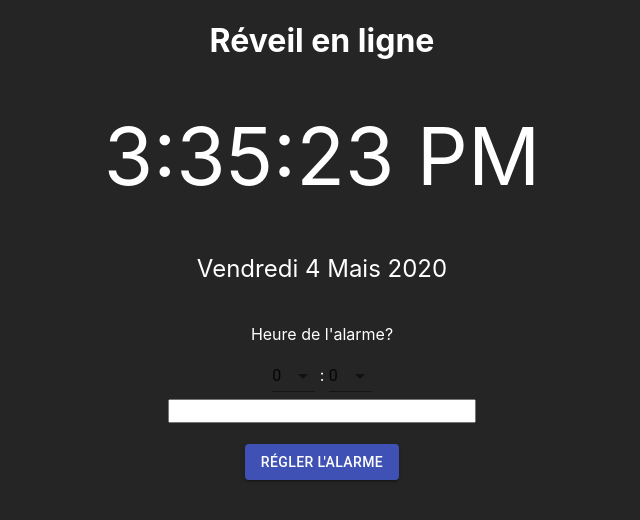
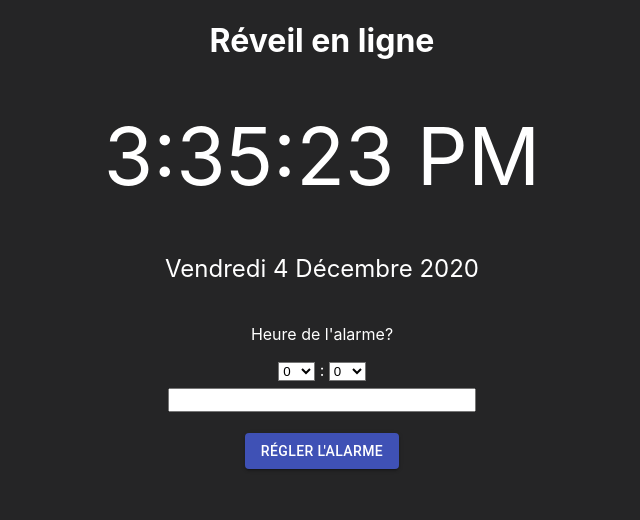
Before and after one commit to Perintos/alarm-online, a React (Create React App) app: page / in a window 1280 px wide. Shown: the top 520 px of the page, without its empty margins (318-958 px from the left). Built offline with nearby package versions, Linux system fonts and the light colour scheme.

Commit message:
correction erreur mois et ajout d'un titre onglet et backgroundcolor sur select

```diff
--- a/public/index.html
+++ b/public/index.html
@@ -24,7 +24,7 @@
       work correctly both with client-side routing and a non-root public URL.
       Learn how to configure a non-root public URL by running `npm run build`.
     -->
-    <title>React App</title>
+    <title>Alarm Online</title>
   </head>
   <body>
     <noscript>You need to enable JavaScript to run this app.</noscript>
--- a/src/App.css
+++ b/src/App.css
@@ -35,3 +35,7 @@ input {
     margin-bottom: 7px;
     margin-top: 7px;
 }
+
+.white{
+    background-color: white;
+}
--- a/src/Components/SelectHour.js
+++ b/src/Components/SelectHour.js
@@ -28,25 +28,13 @@ const SelectHour = ({setHour,setMinute}) => {
             <Grid container direction="column" justify="center" alignItems="center" >
                 <Grid item xs={12}><p>Heure de l'alarme?</p></Grid>
                 <Grid item xs={12}>
-                    <Select
-                        native
-                        onChange={handleChangeHours}
-                        inputProps={{
-                            name: "heure",
-                            id: "heure-native-simple"
-                        }}>
+                    <select class="white" onChange={handleChangeHours}>
                         {listOptionsHour}
-                    </Select>
+                    </select>
                     <span> : </span>
-                    <Select
-                        native
-                        onChange={handleChangeMinute}
-                        inputProps={{
-                            name: "minute",
-                            id: "minute-native-simple"
-                        }}>
+                    <select class="white" onChange={handleChangeMinute}>
                         {listOptionsMinutes}
-                    </Select>
+                    </select>
                 </Grid>
             </Grid>
         </div>
--- a/src/Utils/Date.js
+++ b/src/Utils/Date.js
@@ -33,7 +33,7 @@ export const  displayDaysLetters = (date) => {
 export const displayMonthLetters = (date) => {
     let result = "";
 
-    switch (date.getDate()) {
+    switch (date.getMonth()) {
         case 0:
             result = "Janvier";
           break;
```
Also changed, not shown: 1 other file (tests, documents, lock files or other folders).
